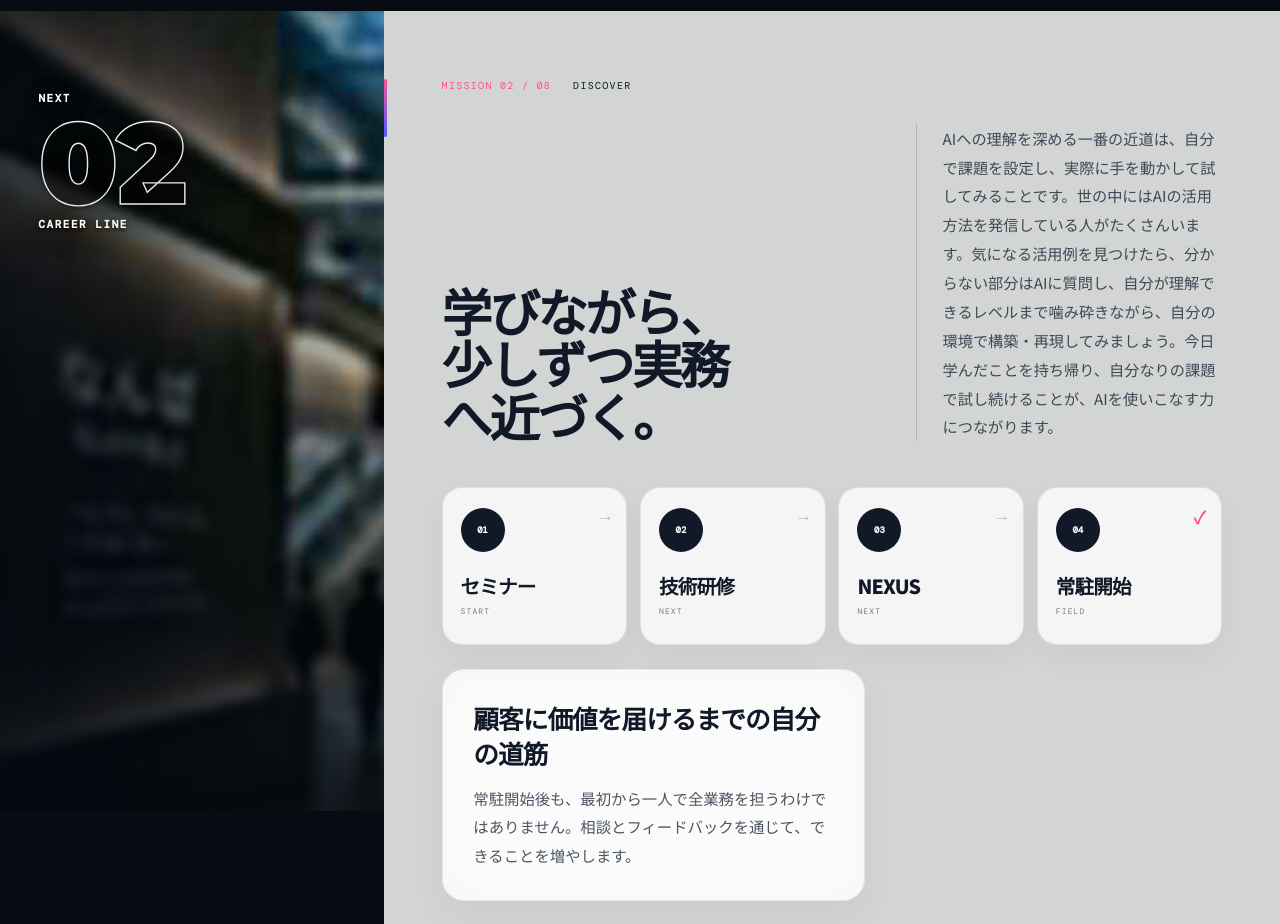
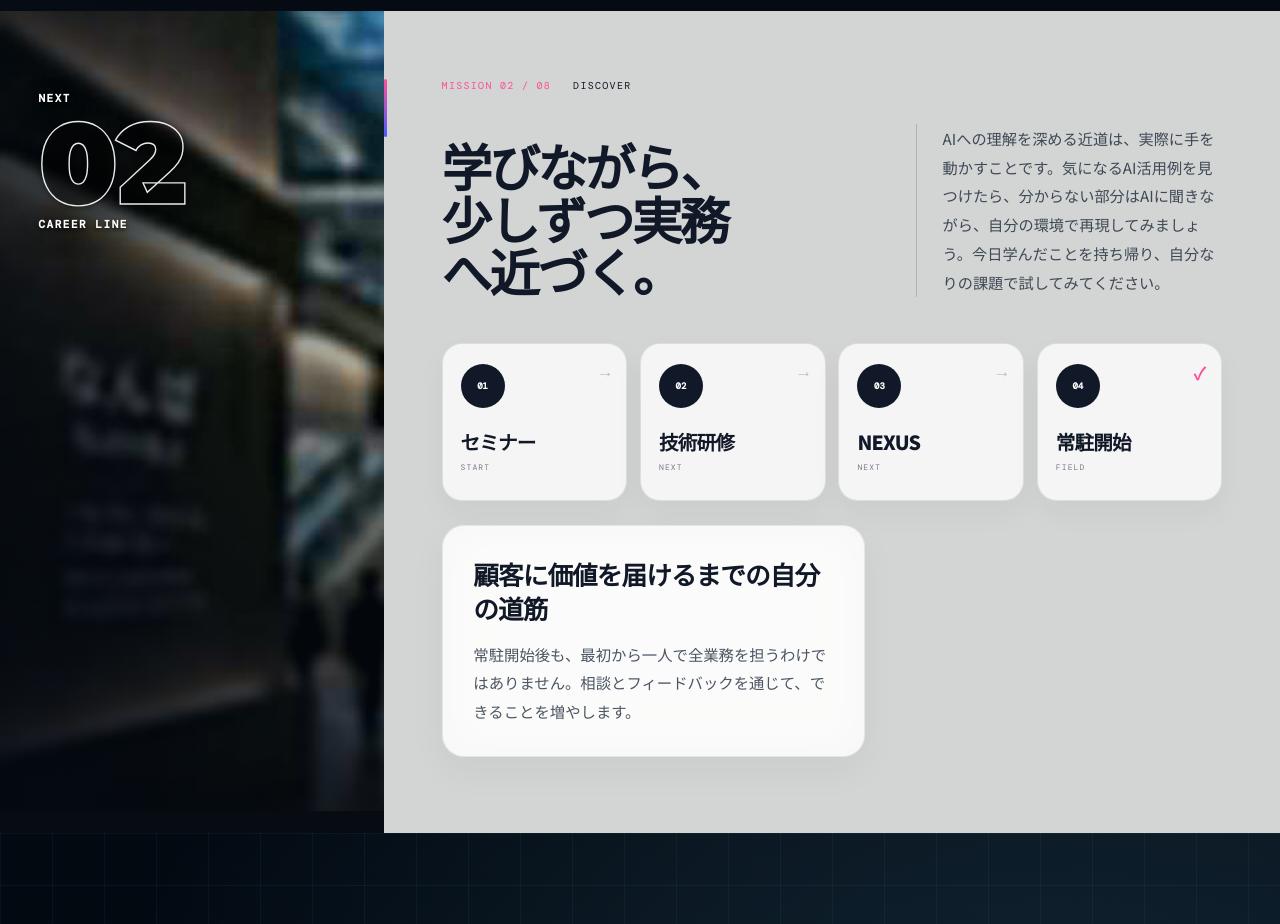
Before and after one commit to hmatsuo-ai/vexum-it-literacy-training, a Next.js app: page / in a window 1280 px wide. Shown: the part 5700-6624 px from the top of the page. Built offline with nearby package versions, Linux system fonts and the light colour scheme.

Commit message:
Shorten Mission 02 AI learning copy

```diff
--- a/app/page.tsx
+++ b/app/page.tsx
@@ -32,7 +32,7 @@ const missions: Mission[] = [
     title: "現在のVEXUM・働き方",
     lead: "学びながら、少しずつ実務へ近づく。",
     future: "顧客に価値を届けるまでの自分の道筋",
-    copy: "AIへの理解を深める一番の近道は、自分で課題を設定し、実際に手を動かして試してみることです。世の中にはAIの活用方法を発信している人がたくさんいます。気になる活用例を見つけたら、分からない部分はAIに質問し、自分が理解できるレベルまで噛み砕きながら、自分の環境で構築・再現してみましょう。今日学んだことを持ち帰り、自分なりの課題で試し続けることが、AIを使いこなす力につながります。",
+    copy: "AIへの理解を深める近道は、実際に手を動かすことです。気になるAI活用例を見つけたら、分からない部分はAIに聞きながら、自分の環境で再現してみましょう。今日学んだことを持ち帰り、自分なりの課題で試してみてください。",
     points: ["セミナー", "技術研修", "NEXUS", "常駐開始"],
     explain: "常駐開始後も、最初から一人で全業務を担うわけではありません。相談とフィードバックを通じて、できることを増やします。",
     example: "AIを使う力だけでなく、業務を理解する、課題を発見する、改善案を伝える力が、少しずつ実務につながります。",
```
